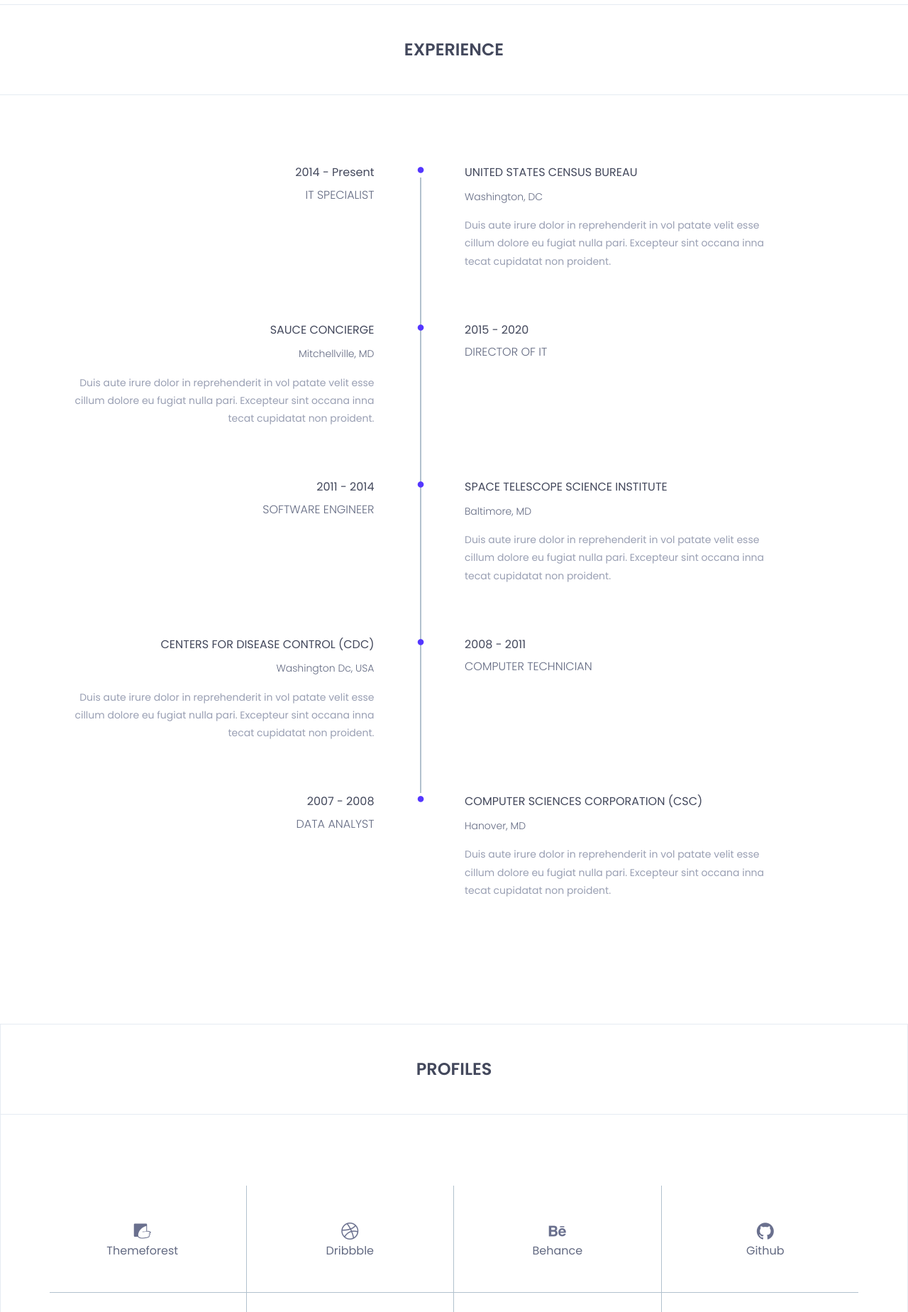
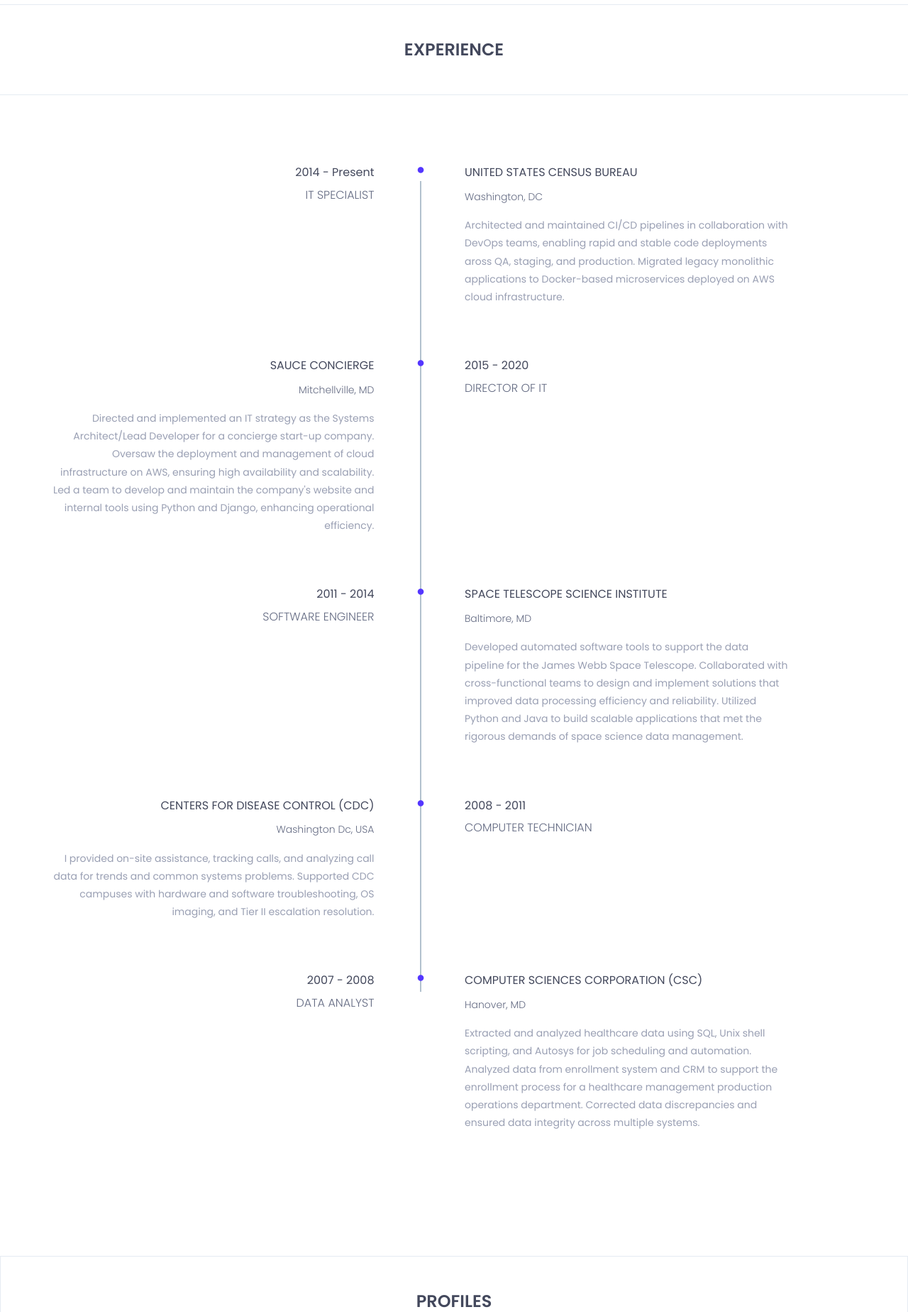
Before and after one commit to rdavis051/resume-browny, a Flask app: page / in a window 1280 px wide. Shown: the part 2925-4773 px from the top of the page at 71% size. Run offline with Flask 3, Linux system fonts and the light colour scheme; some libraries are stand-ins or nearby versions.

Commit message:
updating job descriptions

```diff
--- a/templates/index.html
+++ b/templates/index.html
@@ -421,7 +421,7 @@
 														</h4>
 														<h5>washington, DC</h5>
 														<p class="description">
-															Duis aute irure dolor in reprehenderit in vol patate velit esse cillum dolore eu fugiat nulla pari. Excepteur sint occana inna tecat cupidatat non proident.
+															Architected and maintained CI/CD pipelines in collaboration with DevOps teams, enabling rapid and stable code deployments aross QA, staging, and production. Migrated legacy monolithic applications to Docker-based microservices deployed on AWS cloud infrastructure.
 														</p>
 													</div><!--/.timeline-content-->
 												</div><!--/.timeline-->
@@ -450,7 +450,7 @@
 														</h4>
 														<h5>Mitchellville, MD</h5>
 														<p class="description">
-															Duis aute irure dolor in reprehenderit in vol patate velit esse cillum dolore eu fugiat nulla pari. Excepteur sint occana inna tecat cupidatat non proident.
+															 Directed and implemented an IT strategy as the Systems Architect/Lead Developer for a concierge start-up company. Oversaw the deployment and management of cloud infrastructure on AWS, ensuring high availability and scalability. Led a team to develop and maintain the company's website and internal tools using Python and Django, enhancing operational efficiency.
 														</p>
 													</div><!--/.timeline-content-->
 												</div><!--/.timeline-->
@@ -486,7 +486,7 @@
 														</h4>
 														<h5>Baltimore, MD</h5>
 														<p class="description">
-															Duis aute irure dolor in reprehenderit in vol patate velit esse cillum dolore eu fugiat nulla pari. Excepteur sint occana inna tecat cupidatat non proident.
+															 Developed automated software tools to support the data pipeline for the James Webb Space Telescope. Collaborated with cross-functional teams to design and implement solutions that improved data processing efficiency and reliability. Utilized Python and Java to build scalable applications that met the rigorous demands of space science data management.
 														</p>
 													</div><!--/.timeline-content-->
 												</div><!--/.timeline-->
@@ -515,7 +515,7 @@
 														</h4>
 														<h5>washington dc, USA</h5>
 														<p class="description">
-															Duis aute irure dolor in reprehenderit in vol patate velit esse cillum dolore eu fugiat nulla pari. Excepteur sint occana inna tecat cupidatat non proident.
+															I provided on-site assistance, tracking calls, and analyzing call data for trends and common systems problems. Supported CDC campuses with hardware and software troubleshooting, OS imaging, and Tier II escalation resolution.
 														</p>
 													</div><!--/.timeline-content-->
 												</div><!--/.timeline-->
@@ -551,7 +551,7 @@
 														</h4>
 														<h5>Hanover, MD</h5>
 														<p class="description">
-															Duis aute irure dolor in reprehenderit in vol patate velit esse cillum dolore eu fugiat nulla pari. Excepteur sint occana inna tecat cupidatat non proident.
+															Extracted and analyzed healthcare data using SQL, Unix shell scripting, and Autosys for job scheduling and automation. Analyzed data from enrollment system and CRM to support the enrollment process for a healthcare management production operations department. Corrected data discrepancies and ensured data integrity across multiple systems.
 														</p>
 													</div><!--/.timeline-content-->
 												</div><!--/.timeline-->
```
